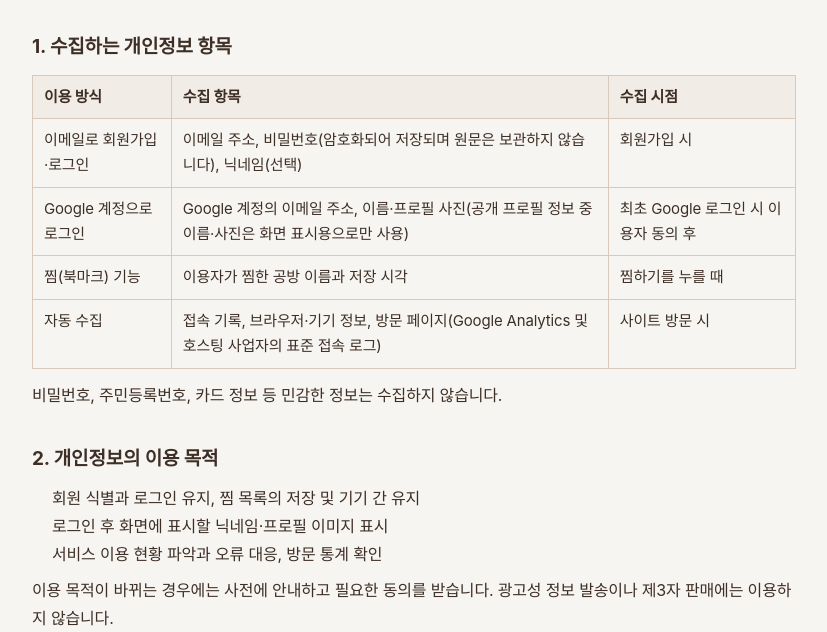
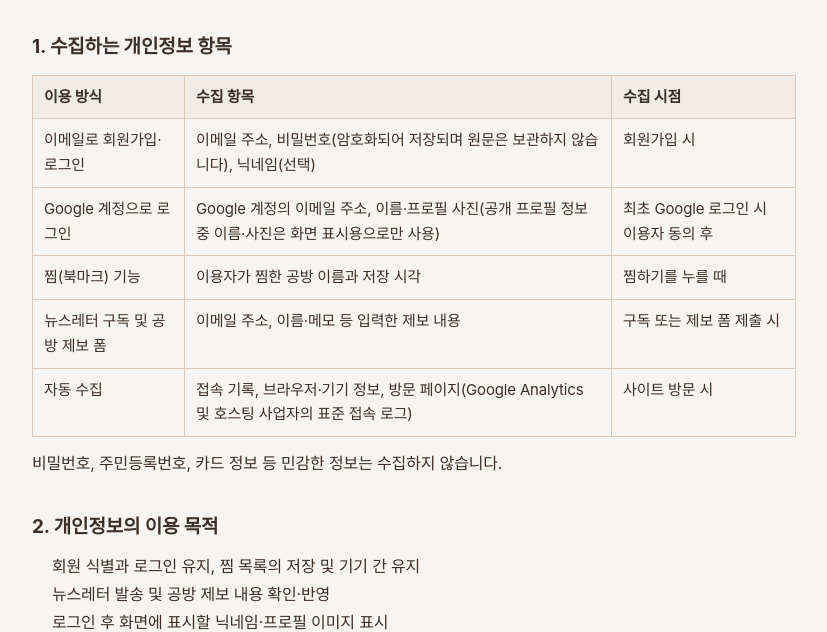
Before and after one commit to craftstorekorea/craftstorekorea.github.io, a plain HTML site: page privacy.html in a window 1280 px wide. Shown: the part 169-801 px from the top of the page, without its empty margins (226-1053 px from the left). Drawn offline with Linux system fonts and the light colour scheme.

Commit message:
개인정보처리방침에 뉴스레터 구독·공방 제보 폼 수집 항목 추가

```diff
--- a/privacy.html
+++ b/privacy.html
@@ -37,6 +37,7 @@
       <tr><td>이메일로 회원가입·로그인</td><td>이메일 주소, 비밀번호(암호화되어 저장되며 원문은 보관하지 않습니다), 닉네임(선택)</td><td>회원가입 시</td></tr>
       <tr><td>Google 계정으로 로그인</td><td>Google 계정의 이메일 주소, 이름·프로필 사진(공개 프로필 정보 중 이름·사진은 화면 표시용으로만 사용)</td><td>최초 Google 로그인 시 이용자 동의 후</td></tr>
       <tr><td>찜(북마크) 기능</td><td>이용자가 찜한 공방 이름과 저장 시각</td><td>찜하기를 누를 때</td></tr>
+      <tr><td>뉴스레터 구독 및 공방 제보 폼</td><td>이메일 주소, 이름·메모 등 입력한 제보 내용</td><td>구독 또는 제보 폼 제출 시</td></tr>
       <tr><td>자동 수집</td><td>접속 기록, 브라우저·기기 정보, 방문 페이지(Google Analytics 및 호스팅 사업자의 표준 접속 로그)</td><td>사이트 방문 시</td></tr>
     </table>
     <p>비밀번호, 주민등록번호, 카드 정보 등 민감한 정보는 수집하지 않습니다.</p>
@@ -44,6 +45,7 @@
     <h2>2. 개인정보의 이용 목적</h2>
     <ul>
       <li>회원 식별과 로그인 유지, 찜 목록의 저장 및 기기 간 유지</li>
+      <li>뉴스레터 발송 및 공방 제보 내용 확인·반영</li>
       <li>로그인 후 화면에 표시할 닉네임·프로필 이미지 표시</li>
       <li>서비스 이용 현황 파악과 오류 대응, 방문 통계 확인</li>
     </ul>
```
